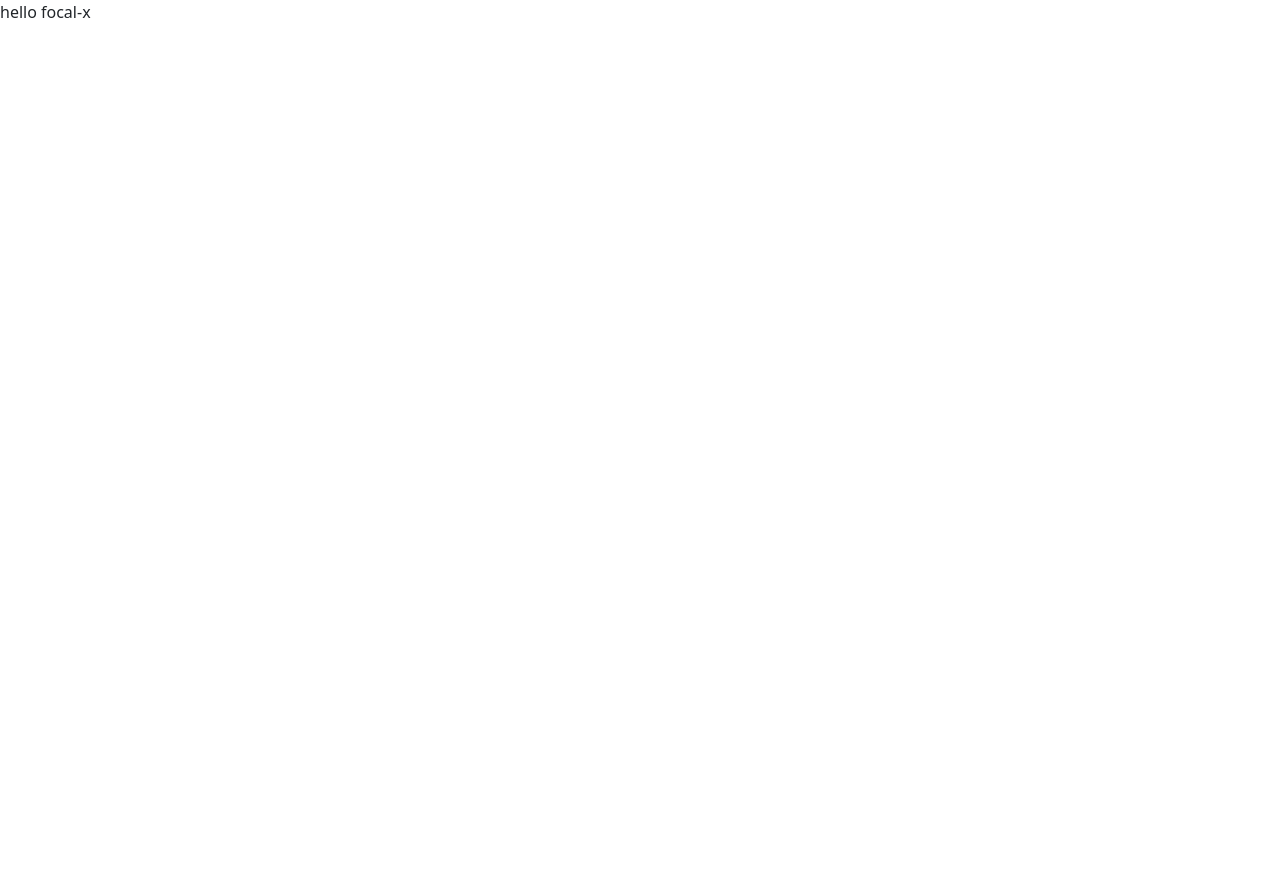
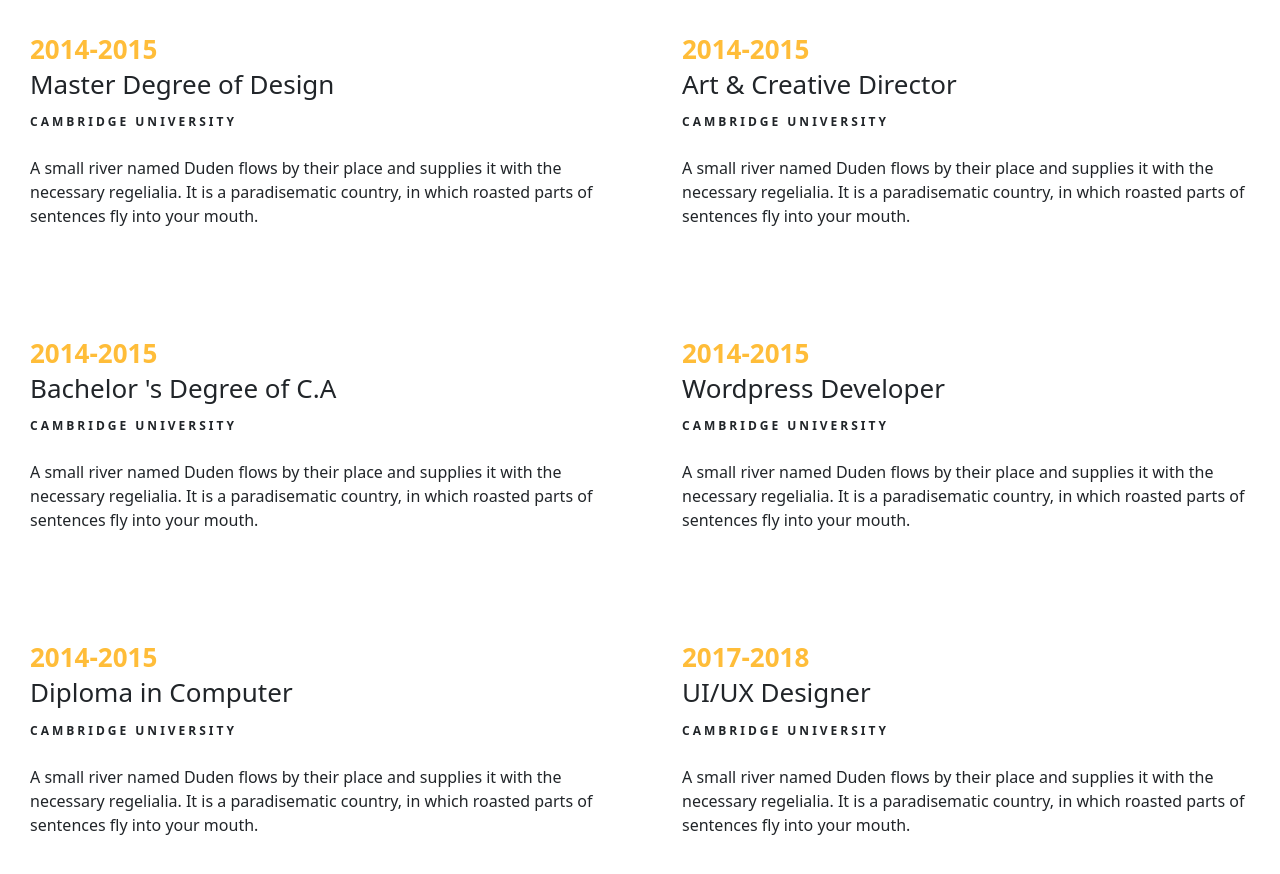
Before and after one commit to Mohamad-Alsaleh10/FrontEnd-Portfolio-Task, a React (Vite) app: page / in a window 1280 px wide. Shown: the top 874 px of the page. Before the commit the page ends 800 px from the top, so only its background shows below. Built offline with nearby package versions, Linux system fonts and the light colour scheme.

Commit message:
design resume section and upload it with hire section

```diff
--- a/src/App.jsx
+++ b/src/App.jsx
@@ -1,7 +1,15 @@
 import "./App.css";
+// import Hire from "../src/sections/HireSection/Hire";
+import Resume from "./sections/ResumeSection/Resume"
 
 function App() {
-  return <>hello focal-x</>;
+  return (
+    <>
+      {/* hello focal-x */}
+      {/* <Hire></Hire> */}
+      <Resume></Resume>
+    </>
+  );
 }
 
 export default App;
--- a/src/sections/HireSection/Hire.jsx
+++ b/src/sections/HireSection/Hire.jsx
@@ -1,17 +1,19 @@
 import "./Hire.css";
+// import SectionHeader from "../../components/SectionHeader/SectionHeader"
 const Hire = () => {
   return (
     <section
       className="HireMe img"
       style={{ backgroundImage: `url(images/bg_1.jpg)` }}
     >
+      {/* <SectionHeader/> */}
       <div className="container">
         <div className="row justify-content-center">
           <div className="col-md-7  text-center">
             <h2>
               I&#39;m <span>Available</span> for freelancing
             </h2>
-            <p style={{color:  `#999999 `}}>
+            <p style={{ color: `#999999 ` }}>
               A small river named Duden flows by their place and supplies it
               with the necessary regelialia.
             </p>
--- /dev/null
+++ b/src/sections/ResumeSection/Resume.css
@@ -0,0 +1,21 @@
+.resume-wrap {
+  width: 100%;
+  margin-bottom: 30px;
+  background: rgba(255, 255, 255, 0.1);
+  padding: 30px;
+  border-radius: 5px;
+}
+.resume-wrap .date {
+  font-weight: 900;
+  font-size: 26px;
+  color: #ffbd39;
+}
+.resume-wrap h2 {
+  font-size: 26px;
+}
+.resume-wrap .position {
+  font-size: 12px;
+  font-weight: 600;
+  letter-spacing: 3px;
+  text-transform: uppercase;
+}
--- /dev/null
+++ b/src/sections/ResumeSection/Resume.jsx
@@ -0,0 +1,78 @@
+import "./Resume.css";
+// import SectionHeader from "../../components/SectionHeader/SectionHeader"
+const ResumeSection = () => {
+  return (
+    <section>
+      {/* <SectionHeader/> */}
+      <div className="row">
+        <div className="col-md-6">
+          <div className="resume-wrap ftco-animate">
+            <span className="date">2014-2015</span>
+            <h2>Master Degree of Design</h2>
+            <span className="position">Cambridge University</span>
+            <p className="mt-4">
+              A small river named Duden flows by their place and supplies it
+              with the necessary regelialia. It is a paradisematic country, in
+              which roasted parts of sentences fly into your mouth.
+            </p>
+          </div>
+          <div className="resume-wrap ftco-animate">
+            <span className="date">2014-2015</span>
+            <h2>Bachelor &#39;s Degree of C.A</h2>
+            <span className="position">Cambridge University</span>
+            <p className="mt-4">
+              A small river named Duden flows by their place and supplies it
+              with the necessary regelialia. It is a paradisematic country, in
+              which roasted parts of sentences fly into your mouth.
+            </p>
+          </div>
+          <div className="resume-wrap ftco-animate">
+            <span className="date">2014-2015</span>
+            <h2>Diploma in Computer</h2>
+            <span className="position">Cambridge University</span>
+            <p className="mt-4">
+              A small river named Duden flows by their place and supplies it
+              with the necessary regelialia. It is a paradisematic country, in
+              which roasted parts of sentences fly into your mouth.
+            </p>
+          </div>
+        </div>
+
+        <div className="col-md-6">
+          <div className="resume-wrap ftco-animate">
+            <span className="date">2014-2015</span>
+            <h2>Art &amp; Creative Director</h2>
+            <span className="position">Cambridge University</span>
+            <p className="mt-4">
+              A small river named Duden flows by their place and supplies it
+              with the necessary regelialia. It is a paradisematic country, in
+              which roasted parts of sentences fly into your mouth.
+            </p>
+          </div>
+          <div className="resume-wrap ftco-animate">
+            <span className="date">2014-2015</span>
+            <h2>Wordpress Developer</h2>
+            <span className="position">Cambridge University</span>
+            <p className="mt-4">
+              A small river named Duden flows by their place and supplies it
+              with the necessary regelialia. It is a paradisematic country, in
+              which roasted parts of sentences fly into your mouth.
+            </p>
+          </div>
+          <div className="resume-wrap ftco-animate">
+            <span className="date">2017-2018</span>
+            <h2>UI/UX Designer</h2>
+            <span className="position">Cambridge University</span>
+            <p className="mt-4">
+              A small river named Duden flows by their place and supplies it
+              with the necessary regelialia. It is a paradisematic country, in
+              which roasted parts of sentences fly into your mouth.
+            </p>
+          </div>
+        </div>
+      </div>
+    </section>
+  );
+};
+
+export default ResumeSection;
```
